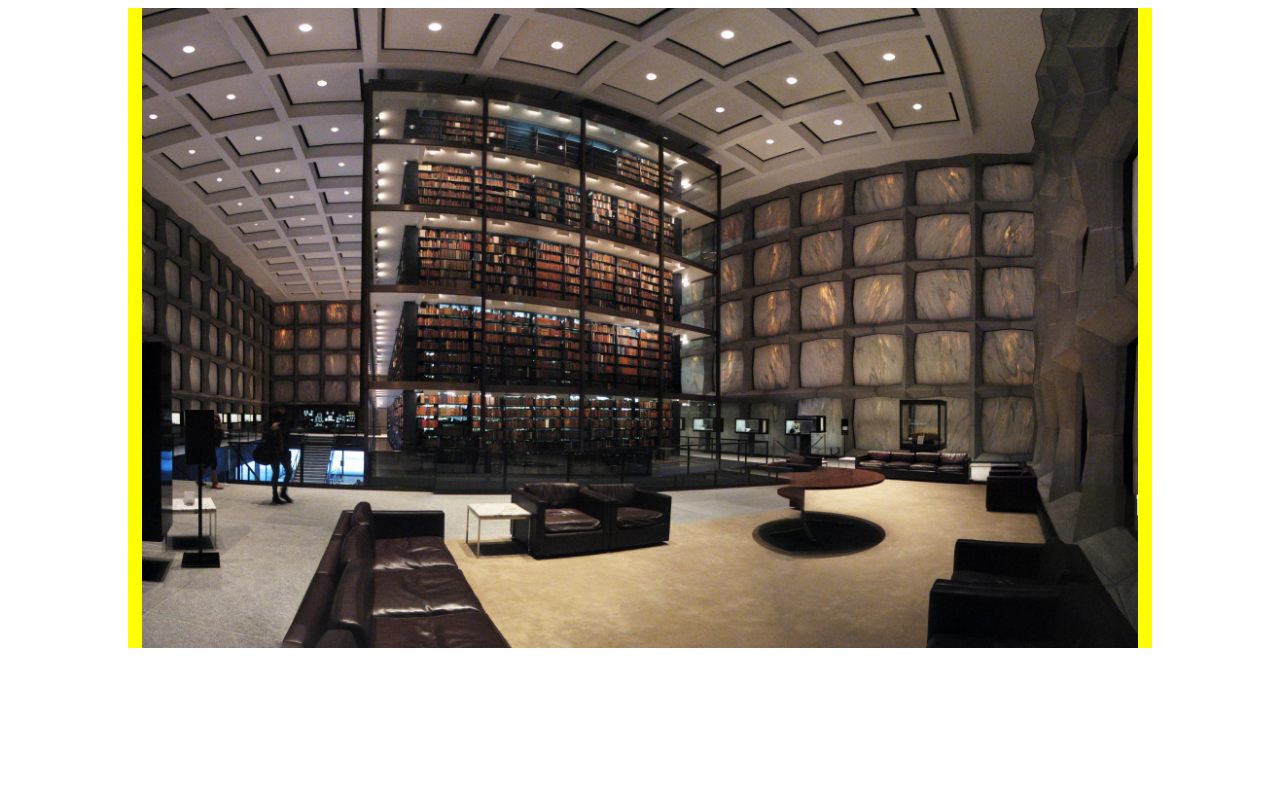
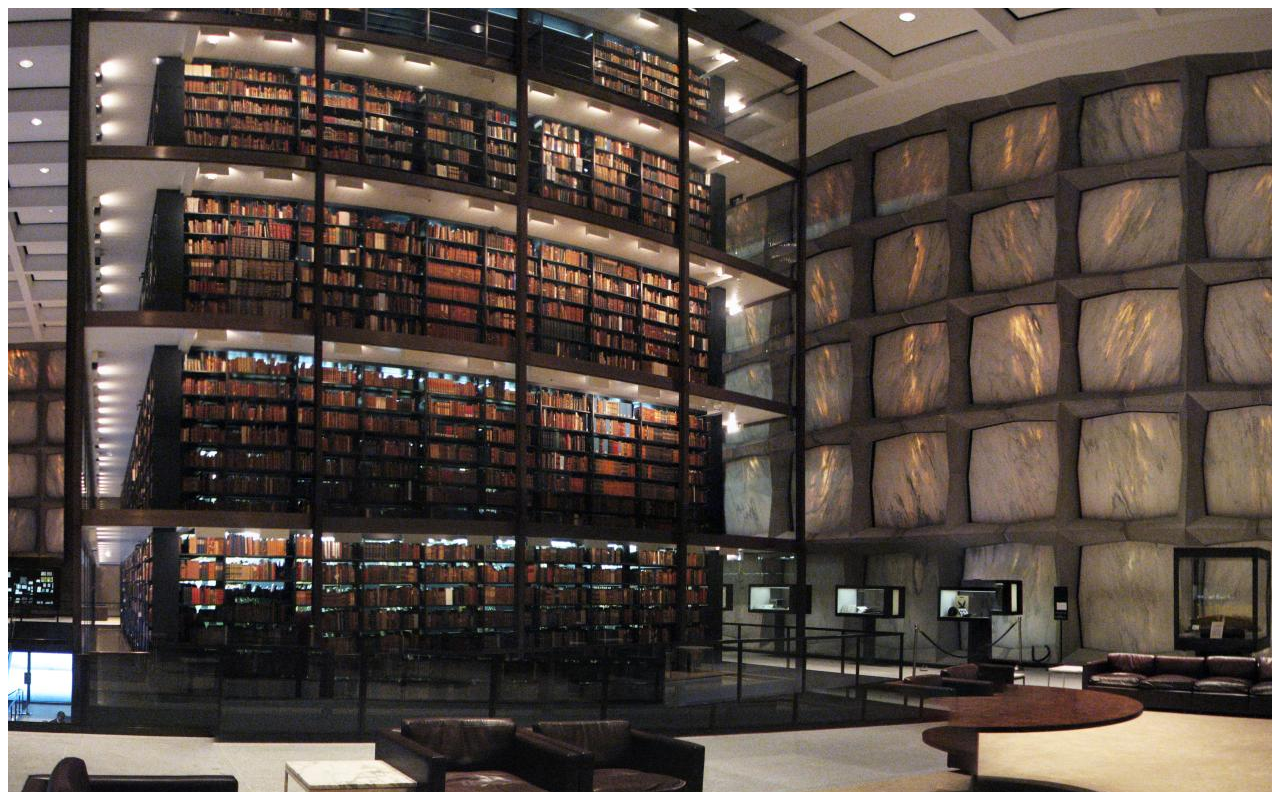
Before and after one commit to lpollack/lpollack.github.io, a plain HTML site: page index.html in a window 1280 px wide. Drawn offline with Linux system fonts and the light colour scheme.

Commit message:
Update index.html

```diff
--- a/index.html
+++ b/index.html
@@ -2,12 +2,9 @@
 <head>
 <style>
 div {
-  width:80vw;
-  height:80vh;
-  margin:auto;
-  background-color:yellow;
+  width: 100%;
+  height: 100%;
   background-image: url("Library.jpg");
-  background-size:contain;
   background-repeat:no-repeat;
   background-position:center;
 }
```
